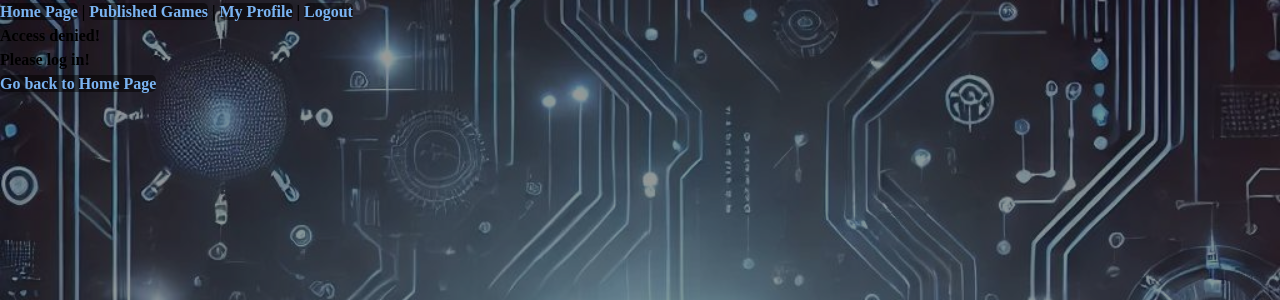
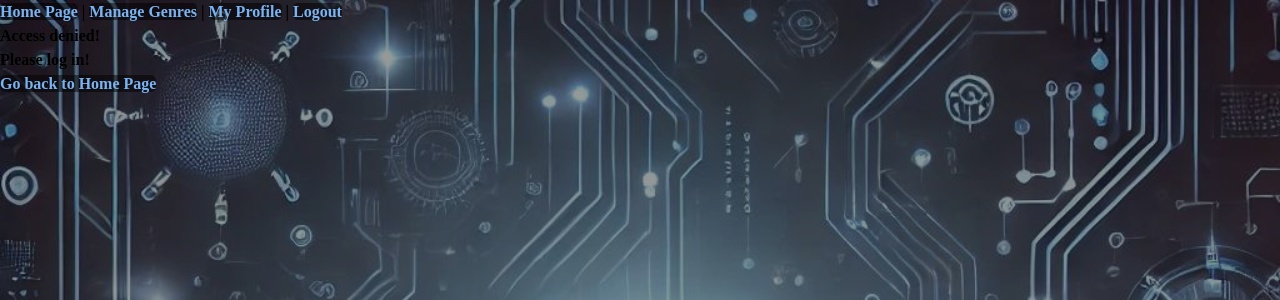
Before and after one commit to MahradHosseini/VideoGamePlatform, a Flask app: page /manageGenres in a window 1280 px wide. Shown: the top 300 px of the page. Run offline with Flask 3, Linux system fonts and the light colour scheme; data comes from the database, SQL or seed files in the repository; both versions use the stored data as it was after the commit.

Commit message:
menu changed

```diff
--- a/templates/manageGenres.html
+++ b/templates/manageGenres.html
@@ -11,11 +11,7 @@
 <!-- If user is logged in -->
 <p>
     <a href="/homepage">Home Page</a> |
-    {% if isAdmin %}
-    <a href="/manageGenres">Manage Genres</a>
-    {% else %}
-    <a href="/publishGames">Published Games</a>
-    {% endif %} |
+    <a href="/manageGenres">Manage Genres</a> |
     <a href="/myProfile">My Profile</a> |
     <a href="/logout">Logout</a>
 </p>
--- a/templates/publishGames.html
+++ b/templates/publishGames.html
@@ -10,11 +10,7 @@
 <body>
 <p>
     <a href="/homepage">Home Page</a> |
-    {% if isAdmin %}
-    <a href="/manageGenres">Manage Genres</a>
-    {% else %}
-    <a href="/publishGames">Published Games</a>
-    {% endif %} |
+    <a href="/publishGames">Published Games</a> |
     <a href="/myProfile">My Profile</a> |
     <a href="/logout">Logout</a>
 </p>
```
Also changed, not shown: PlatformDB.db.
